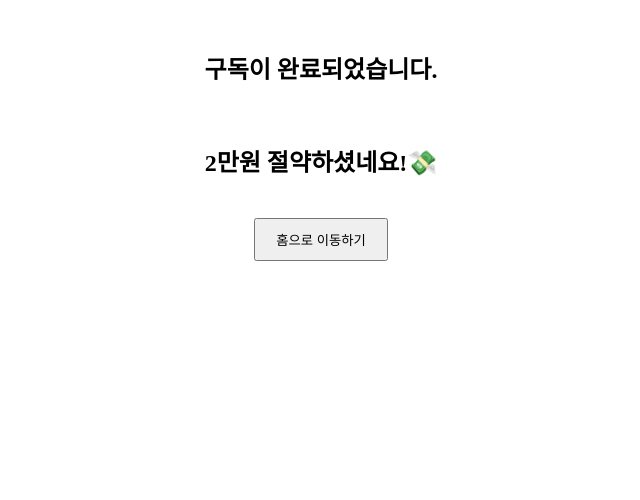
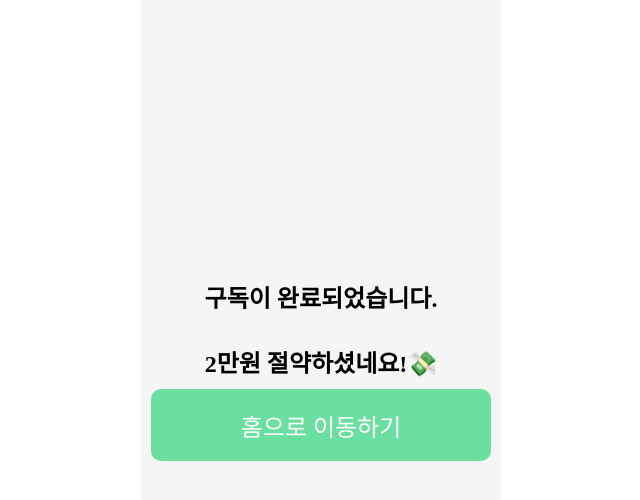
Before and after one commit to 4tar1p/4tar1p-frontend, a React (Create React App) app: page /buyingcompletion in a window 1280 px wide. Shown: the top 500 px of the page, without its empty margins (319-959 px from the left). Built offline with nearby package versions, Linux system fonts and the light colour scheme; a web font is replaced by a local one.

Commit message:
[fix] 예약/구독 완료 페이지 수정

```diff
--- a/src/pages/BuyingCompletion.js
+++ b/src/pages/BuyingCompletion.js
@@ -1,31 +1,33 @@
 // BuyingCompletion.js
 import React from 'react';
-import './styles/Buying.css';
 import { useNavigate } from 'react-router-dom';
+import RadiusRect from 'components/RadiusRect';
+import './styles/BuyingCompletion.css';
 
 const BuyingCompletion = () => {
   const navigate = useNavigate();
 
   const handleGoHome = () => {
-    navigate('/homewithsub');
-  };
-
-  const handleReservation = () => {
-    navigate('/reservation');
+    navigate('/');
   };
 
   return (
-    <div style={{ textAlign: 'center', marginTop: '50px' }}>
-      <h2>구독이 완료되었습니다.</h2>
-      <br></br>
-      <h2>2만원 절약하셨네요!💸</h2>
-
-      <button
-        style={{ marginTop: '20px', padding: '10px 20px' }}
-        onClick={handleGoHome}
-      >
-        홈으로 이동하기
-      </button>
+    <div className="page">
+      <div className="buying_completion_wrapper">
+        <div className="buying_completion_title">{`구독이 완료되었습니다.`}</div>
+        <div className="buying_completion_title">{`2만원 절약하셨네요!💸`}</div>
+        <RadiusRect
+          backgroundColor="#6adfa0"
+          color="white"
+          width="340px"
+          height={'72px'}
+          fontSize={'24px'}
+          fontWeight={500}
+          onClick={handleGoHome}
+        >
+          <div>홈으로 이동하기</div>
+        </RadiusRect>
+      </div>
     </div>
   );
 };
--- a/src/pages/ReservationCompletion.js
+++ b/src/pages/ReservationCompletion.js
@@ -1,7 +1,8 @@
 // ReservationCompletion.js
 import React from 'react';
-import './styles/Reservation.css';
 import { useNavigate } from 'react-router-dom';
+import RadiusRect from 'components/RadiusRect';
+import './styles/BuyingCompletion.css';
 
 const ReservationCompletion = () => {
   const navigate = useNavigate();
@@ -11,14 +12,21 @@ const ReservationCompletion = () => {
   };
 
   return (
-    <div style={{ textAlign: 'center', marginTop: '50px' }}>
-      <h2>예약이 완료되었습니다</h2>
-      <button
-        style={{ marginTop: '20px', padding: '10px 20px' }}
-        onClick={handleGoHome}
-      >
-        홈으로 돌아가기
-      </button>
+    <div className="page">
+      <div className="buying_completion_wrapper">
+        <div className="buying_completion_title">{`예약이 완료되었습니다!`}</div>
+        <RadiusRect
+          backgroundColor="#6adfa0"
+          color="white"
+          width="340px"
+          height={'72px'}
+          fontSize={'24px'}
+          fontWeight={500}
+          onClick={handleGoHome}
+        >
+          <div>홈으로 이동하기</div>
+        </RadiusRect>
+      </div>
     </div>
   );
 };
--- /dev/null
+++ b/src/pages/styles/BuyingCompletion.css
@@ -0,0 +1,14 @@
+.buying_completion_wrapper {
+  display: flex;
+  flex-direction: column;
+  justify-content: center;
+  align-items: center;
+  height: 720px;
+}
+
+.buying_completion_title {
+  font-size: 24px;
+  font-weight: var(--semibold);
+  margin: 20px auto 10px auto;
+  white-space: pre-line;
+}
```
